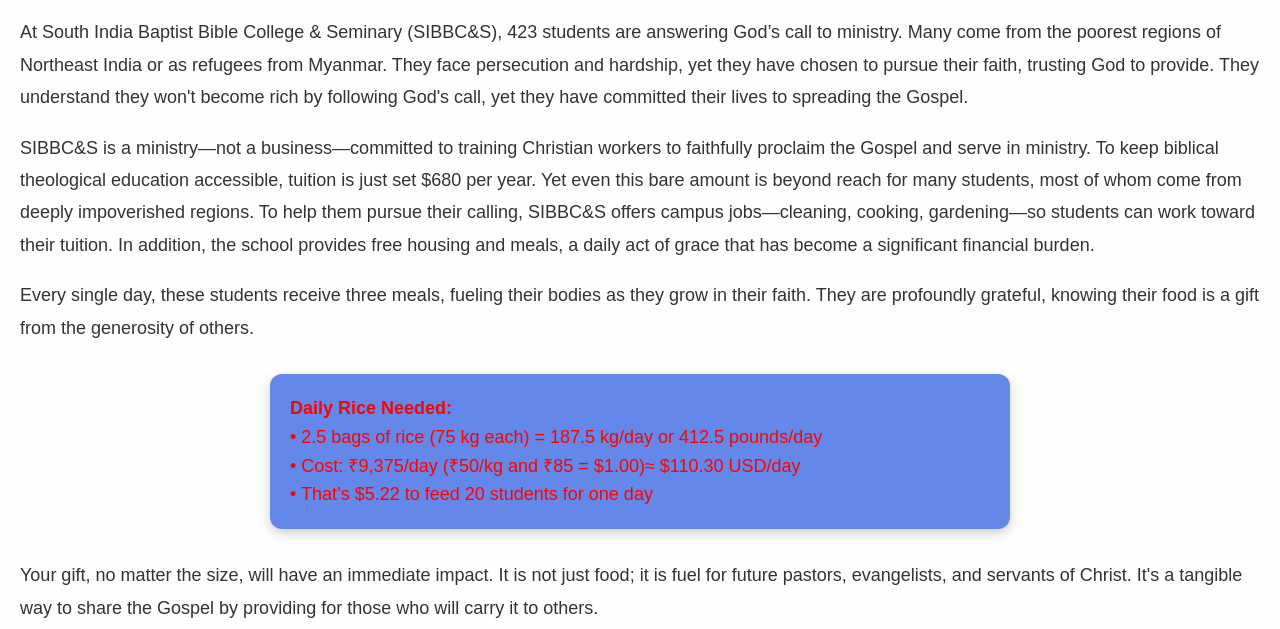
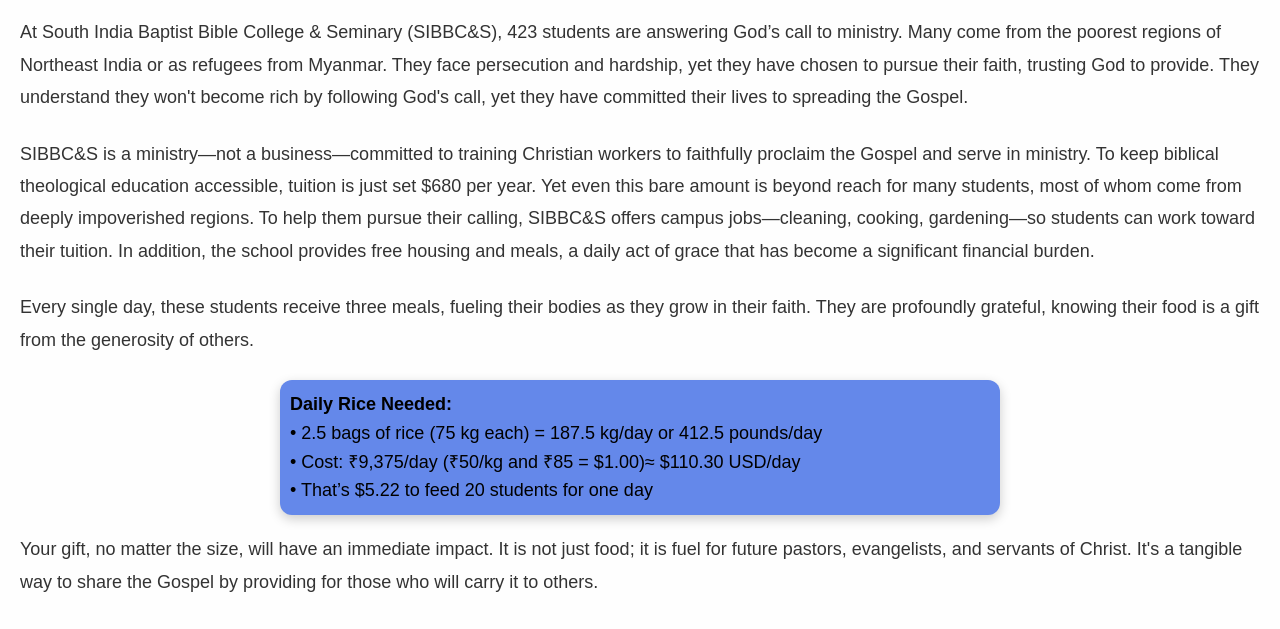
Before and after one commit to ipraisethelord/FeedStudents, a plain HTML site: page index.html in a window 1280 px wide. Shown: the part 153-782 px from the top of the page. Drawn offline with Linux system fonts and the light colour scheme; a script that the page names is missing.

Commit message:
Update index.html
highlight box adjustment

```diff
--- a/index.html
+++ b/index.html
@@ -21,6 +21,9 @@
     color: #333;
     line-height: 1.8;
   }
+  p {
+  margin-bottom: 24px;
+}
 
   h1 {
     color: #6488ea !important;
@@ -30,9 +33,9 @@
 
   .highlight {
     background-color: #6488ea;
-    color: red;
-    padding: 20px;
-    margin: 30px auto;
+    color: black;
+    padding: 10px;
+    margin: 10px auto;
     border-radius: 12px;
     box-shadow: 0 4px 12px rgba(0, 0, 0, 0.2);
     max-width: 700px;
```
